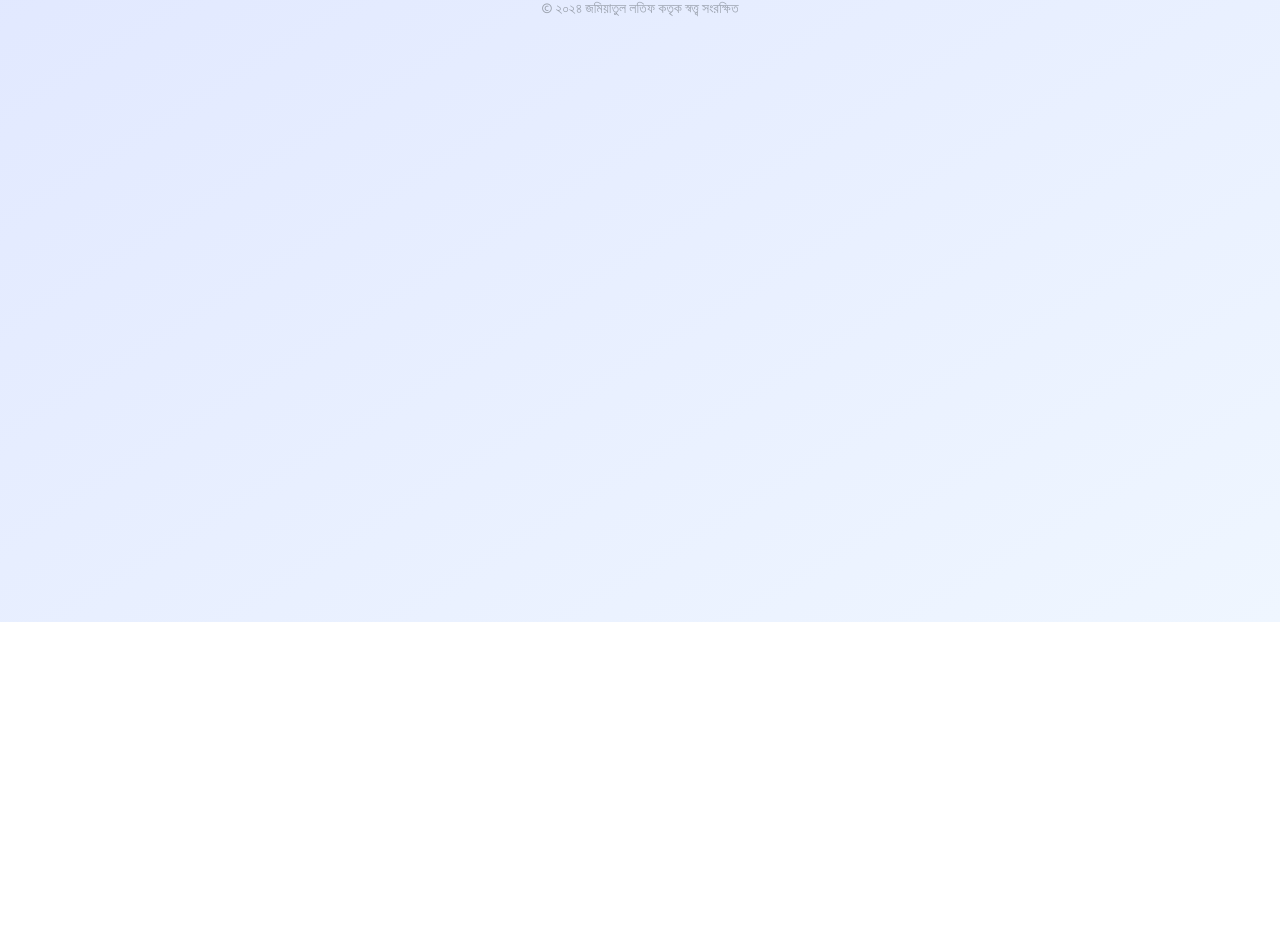
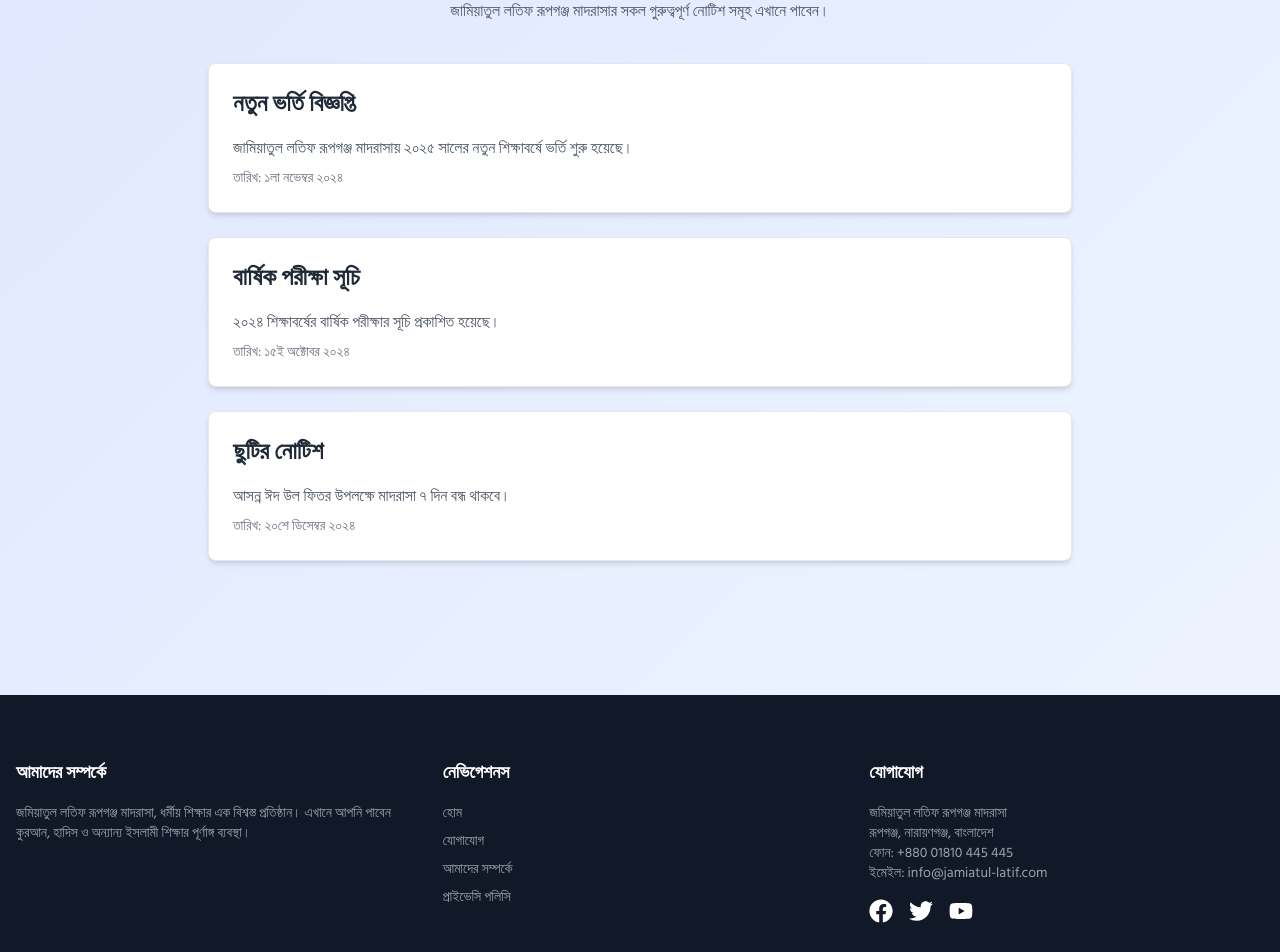
Before and after one commit to RashedAbdullah/jamiatul-latif, a Next.js app: page /notices in a window 1280 px wide. Shown: the part 178-1130 px from the top of the page. Before the commit the page ends 800 px from the top, so only its background shows below. Built offline with nearby package versions, Linux system fonts and the light colour scheme; no server answers.

Commit message:
Some files

```diff
--- a/app/(home)/about-madrasha/page.js
+++ b/app/(home)/about-madrasha/page.js
@@ -1,10 +1,8 @@
 import PageTitle from "@/components/page-title";
 import AboutSchemaScript from "@/meta/about-madrasha-meta";
 import Head from "next/head";
-import { useRouter } from "next/router";
 
 const AboutPage = () => {
-  const router = useRouter();
   const aboutMadrasha = [
     {
       title: "নাম",
@@ -58,7 +56,7 @@ const AboutPage = () => {
         <meta property="og:type" content="website" />
         <meta
           property="og:url"
-          content={`https://jamiatullatif.com${router.pathname}`}
+          content={`https://jamiatullatif.com/about-madrasha`}
         />
         <meta
           property="og:image"
--- a/app/(home)/notices/[id]/page.js
+++ b/app/(home)/notices/[id]/page.js
@@ -1,7 +1,7 @@
-const SingleNoticePage = () => {
+const SingleNoticePage = ({params: {id}}) => {
   return (
     <div className="container">
-      This is single notice page like addmition notice or another notice
+     {id}
     </div>
   );
 };
--- a/app/(home)/notices/page.js
+++ b/app/(home)/notices/page.js
@@ -4,7 +4,63 @@ export const metadata = {
 };
 
 const Notices = () => {
-  return <div>Notices</div>;
+  return (
+    <div className="min-h-screen">
+      <div className="max-w-4xl mx-auto py-10 px-4">
+        {/* Page Header */}
+        <h1 className="text-4xl font-bold text-center text-gray-800 mb-6">
+          নোটিশ বোর্ড
+        </h1>
+        <p className="text-center text-gray-600 mb-10">
+          জামিয়াতুল লতিফ রূপগঞ্জ মাদরাসার সকল গুরুত্বপূর্ণ নোটিশ সমূহ এখানে
+          পাবেন।
+        </p>
+
+        {/* Notices List */}
+        <div className="space-y-6">
+          {/* Single Notice */}
+          <div className="p-6 bg-white rounded-lg shadow-md border border-gray-200">
+            <h2 className="text-2xl font-semibold text-gray-800">
+              নতুন ভর্তি বিজ্ঞপ্তি
+            </h2>
+            <p className="mt-4 text-gray-600">
+              জামিয়াতুল লতিফ রূপগঞ্জ মাদরাসায় ২০২৫ সালের নতুন শিক্ষাবর্ষে ভর্তি
+              শুরু হয়েছে।
+            </p>
+            <p className="mt-2 text-sm text-gray-500">
+              তারিখ: ১লা নভেম্বর ২০২৪
+            </p>
+          </div>
+
+          {/* Another Notice */}
+          <div className="p-6 bg-white rounded-lg shadow-md border border-gray-200">
+            <h2 className="text-2xl font-semibold text-gray-800">
+              বার্ষিক পরীক্ষা সূচি
+            </h2>
+            <p className="mt-4 text-gray-600">
+              ২০২৪ শিক্ষাবর্ষের বার্ষিক পরীক্ষার সূচি প্রকাশিত হয়েছে।
+            </p>
+            <p className="mt-2 text-sm text-gray-500">
+              তারিখ: ১৫ই অক্টোবর ২০২৪
+            </p>
+          </div>
+
+          {/* Another Notice */}
+          <div className="p-6 bg-white rounded-lg shadow-md border border-gray-200">
+            <h2 className="text-2xl font-semibold text-gray-800">
+              ছুটির নোটিশ
+            </h2>
+            <p className="mt-4 text-gray-600">
+              আসন্ন ঈদ উল ফিতর উপলক্ষে মাদরাসা ৭ দিন বন্ধ থাকবে।
+            </p>
+            <p className="mt-2 text-sm text-gray-500">
+              তারিখ: ২০শে ডিসেম্বর ২০২৪
+            </p>
+          </div>
+        </div>
+      </div>
+    </div>
+  );
 };
 
 export default Notices;
--- a/app/page.js
+++ b/app/page.js
@@ -23,9 +23,9 @@ export default function Home() {
           <DarulIftaHome />
         </section>
 
-        <section>
+        {/* <section>
           <HomaPageCourses />
-        </section>
+        </section> */}
 
         <section>
           <HomePageTeachers />
--- a/components/footer/footer.jsx
+++ b/components/footer/footer.jsx
@@ -1,13 +1,95 @@
 import { getEngToBnNumber } from "@/utils/number-converter";
+import Link from "next/link";
+import { FaFacebook, FaTwitter, FaYoutube } from "react-icons/fa";
 
 const Footer = () => {
   return (
-    <footer className="py-20">
-      <div className="flex justify-center items-center align-middle">
-        <p className="text-sm text-gray-400">
-          &copy; {getEngToBnNumber(new Date().getFullYear())} জমিয়াতুল লতিফ
-          কতৃক স্বত্ত্ব সংরক্ষিত
-        </p>
+    <footer className="bg-gray-900 py-16 text-gray-400">
+      <div className="max-w-7xl mx-auto px-4">
+        {/* Footer Top Section */}
+        <div className="grid grid-cols-1 md:grid-cols-3 gap-8 border-b border-gray-700 pb-10">
+          {/* About Section */}
+          <div>
+            <h3 className="text-lg font-semibold text-white mb-4">
+              আমাদের সম্পর্কে
+            </h3>
+            <p className="text-sm">
+              জমিয়াতুল লতিফ রূপগঞ্জ মাদরাসা, ধর্মীয় শিক্ষার এক বিশ্বস্ত
+              প্রতিষ্ঠান। এখানে আপনি পাবেন কুরআন, হাদিস ও অন্যান্য ইসলামী
+              শিক্ষার পূর্ণাঙ্গ ব্যবস্থা।
+            </p>
+          </div>
+
+          {/* Quick Links Section */}
+          <div>
+            <h3 className="text-lg font-semibold text-white mb-4">নেভিগেশনস</h3>
+            <ul className="space-y-2 text-sm">
+              <li>
+                <Link href="/" className="hover:underline">
+                  হোম
+                </Link>
+              </li>
+              <li>
+                <Link href="/" className="hover:underline">
+                  যোগাযোগ
+                </Link>
+              </li>
+              <li>
+                <a href="/about-madrasha" className="hover:underline">
+                  আমাদের সম্পর্কে
+                </a>
+              </li>
+              <li>
+                <a href="#" className="hover:underline">
+                  প্রাইভেসি পলিসি
+                </a>
+              </li>
+            </ul>
+          </div>
+
+          {/* Contact Info Section */}
+          <div>
+            <h3 className="text-lg font-semibold text-white mb-4">যোগাযোগ</h3>
+            <p className="text-sm">
+              জমিয়াতুল লতিফ রূপগঞ্জ মাদরাসা
+              <br />
+              রূপগঞ্জ, নারায়ণগঞ্জ, বাংলাদেশ
+              <br />
+              ফোন: +880 01810 445 445
+              <br />
+              ইমেইল: info@jamiatul-latif.com
+            </p>
+
+            {/* Social Media Icons */}
+            <div className="flex space-x-4 mt-4">
+              <a
+                target="_blank"
+                href="https://www.facebook.com/jamiatullatifrupganj"
+                className="text-white hover:text-blue-500"
+              >
+                <FaFacebook size={24} />
+              </a>
+              <a href="#" className="text-white hover:text-blue-400">
+                <FaTwitter size={24} />
+              </a>
+              <a
+                target="_blank"
+                href="https://www.youtube.com/@alqasimbd"
+                className="text-white hover:text-red-500"
+              >
+                <FaYoutube size={24} />
+              </a>
+            </div>
+          </div>
+        </div>
+
+        {/* Footer Bottom Section */}
+        <div className="pt-10 text-center text-sm">
+          <p>
+            &copy; {getEngToBnNumber(new Date().getFullYear())} জমিয়াতুল লতিফ
+            কতৃক স্বত্ত্ব সংরক্ষিত
+          </p>
+        </div>
       </div>
     </footer>
   );
--- a/components/headers/mobile-menu.jsx
+++ b/components/headers/mobile-menu.jsx
@@ -11,14 +11,14 @@ import {
 import { Menu } from "lucide-react";
 import DropDown from "./dropdown";
 import { introductiion } from "@/data/introduction";
-import { courses } from "@/data/courses";
+// import { courses } from "@/data/courses";
 import { notices } from "@/data/notices";
 import { curriculums } from "@/data/curriculum";
 import NavTitle from "./nav-title";
 
 export default function MobileMenu({ lang = "bn" }) {
   const intro = introductiion(lang);
-  const course = courses(lang);
+  // const course = courses(lang);
   const notice = notices(lang);
   const curriculum = curriculums(lang);
   return (
@@ -37,7 +37,7 @@ export default function MobileMenu({ lang = "bn" }) {
         </SheetHeader>
         <div>
           <DropDown menu={intro} />
-          <DropDown menu={course} />
+          {/* <DropDown menu={course} /> */}
           <DropDown menu={notice} />
           <DropDown menu={curriculum} />
           <NavTitle router={`/${lang}/darul-ifta`}>ফতোয়া বিভাগ</NavTitle>
--- a/components/headers/navigations.jsx
+++ b/components/headers/navigations.jsx
@@ -1,4 +1,4 @@
-import { courses } from "@/data/courses";
+// import { courses } from "@/data/courses";
 import DropDown from "./dropdown";
 import NavTitle from "./nav-title";
 import { introductiion } from "@/data/introduction";
@@ -9,7 +9,7 @@ import AdminDialog from "./admin-dialog";
 
 const Navigations = () => {
   const intro = introductiion();
-  const course = courses();
+  // const course = courses();
   const notice = notices();
   const curriculum = curriculums();
   return (
@@ -22,7 +22,7 @@ const Navigations = () => {
         <NavTitle router={`/darul-ifta`}>ফতোয়া বিভাগ</NavTitle>
         <DropDown menu={curriculum} />
         <DropDown menu={notice} />
-        <DropDown menu={course} />
+        {/* <DropDown menu={course} /> */}
         <AdminDialog />
       </nav>
     </>
```
